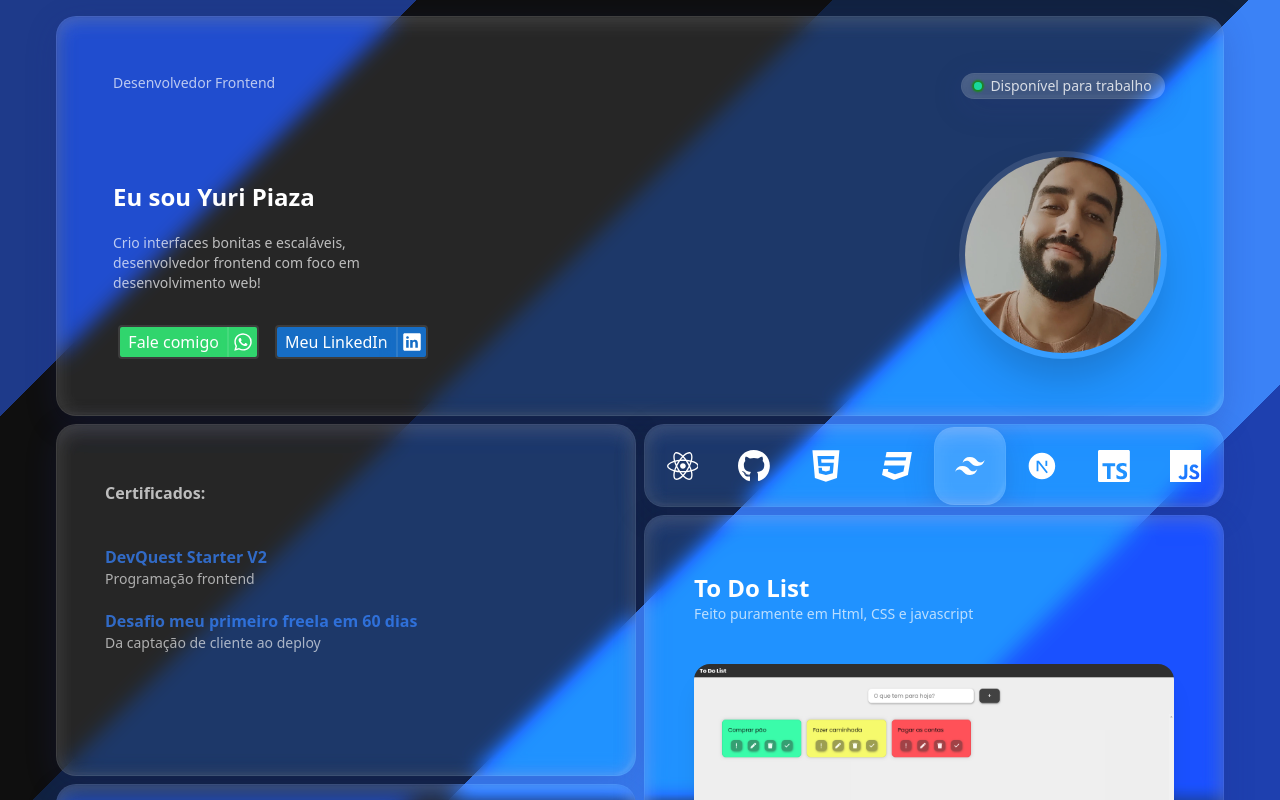
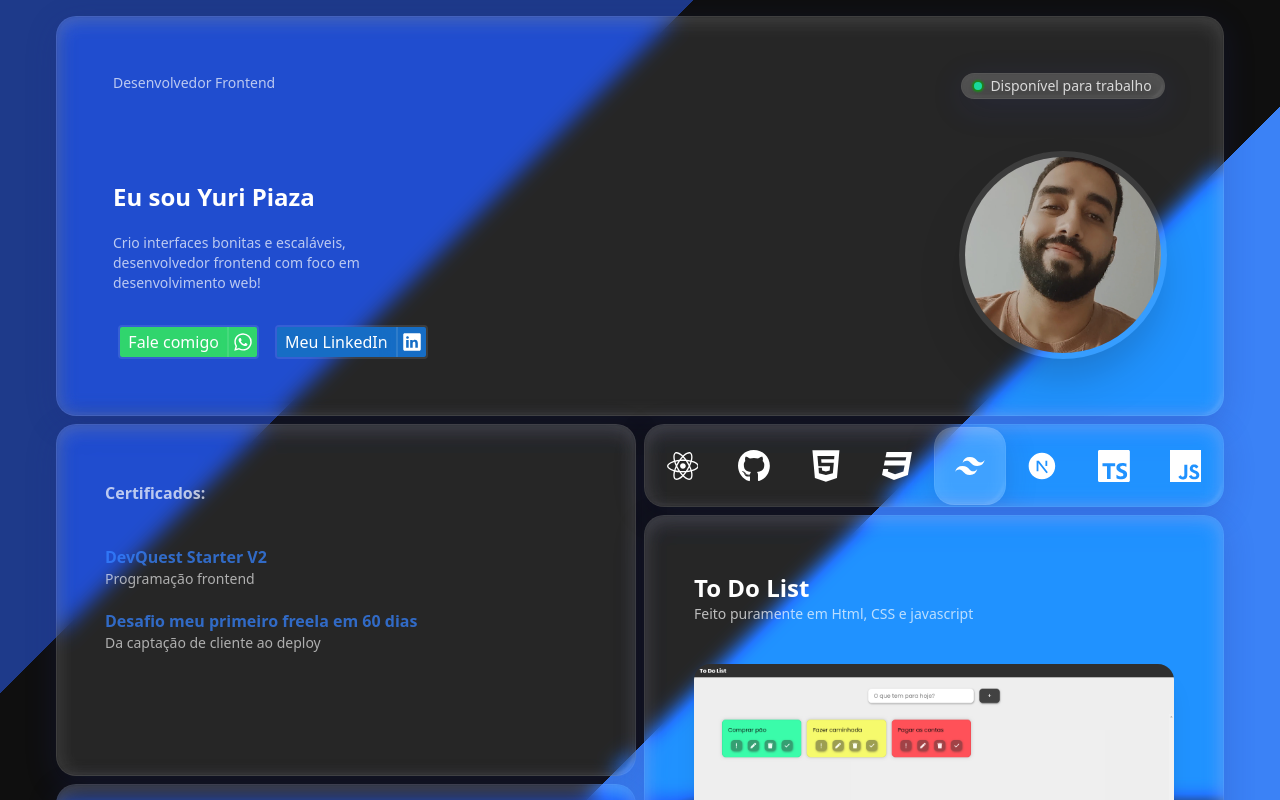
Before and after one commit to ypiaza/portifolioyuripiaza, a React (Vite) app: page / in a window 1280 px wide. Shown: the top 800 px of the page. Built offline with nearby package versions, Linux system fonts and the light colour scheme.

Commit message:
Update index.css

```diff
--- a/src/index.css
+++ b/src/index.css
@@ -3,11 +3,9 @@
 body {
   background: linear-gradient(
     135deg,
-    #1e3a8a 0%,    #1e3a8a 20%,
-    #0f0f0f 20%,   #0f0f0f 40%,
-    #112240 40%,   #112240 60%,
-    #3b82f6 60%,   #3b82f6 80%,
-    #1e40af 80%,   #1e40af 100%
+    #1e3a8a 0%,    #1e3a8a 33.33%,
+    #0f0f0f 33.33%, #0f0f0f 66.66%,
+    #3b82f6 66.66%, #3b82f6 100%
   );
   background-attachment: fixed;
 }
```
